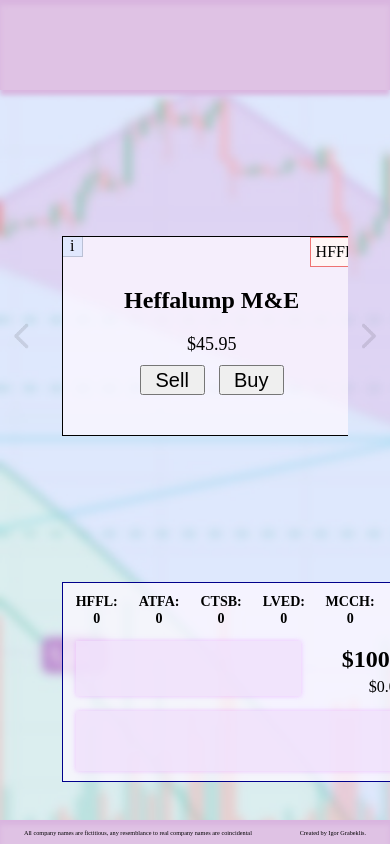
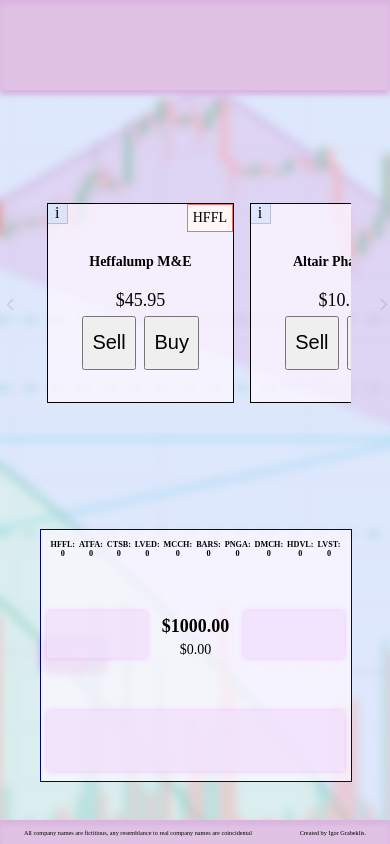
Before and after one commit to drakofm/stonks, a plain HTML site: page index.html in a window 390 px wide. Drawn offline with Linux system fonts and the light colour scheme.

Commit message:
adaptive: mobile optimization enhanced, made relative design for font sizing and box measurements with height change. Working on the same with a width change.

```diff
--- a/index.html
+++ b/index.html
@@ -3,6 +3,8 @@
 <head>
 <meta charset='utf-8'>
 <meta name="viewport" value="width=device-width, initial-scale=1.0">
+<meta content="true" name="HandheldFriendly">
+<meta content="width" name="MobileOptimized">
 <link rel="stylesheet" href="./styles.css">
 <title>Stonks</title>
 </head>
--- a/styles.css
+++ b/styles.css
@@ -237,9 +237,7 @@ footer {
   #button-scroll-left,
   #button-scroll-right {
     border: none;
-    background-size: 5vh;
-    width: 5vh;
-    height: 5vh;
+    background-size: 5vw;
     padding: 2vw;
     opacity: 0.1;
     transition: all 0.2s;
@@ -252,7 +250,7 @@ footer {
 
   #container-product-cards {
     display: flex;
-    height: 56vh;
+    height: 48vh;
     width: 80vw;
     overflow-x: scroll;
     scrollbar-width: none;
@@ -260,24 +258,54 @@ footer {
   }
 
   .product-card {
-    min-width: 300px;
-    min-height: 200px;
-    margin: 20px;
+    min-width: min(300px, 60%);
+    height: min(200px, 100%);
+    margin: 2vw;
   }
 
+  .product-card__name,
+  .product-card__ticker {
+    font-size: max(14px, 2vw);
+  }
 
+  .product-card__info-section,
+  #control-panel__balance-section__current-portfolio-price {
+    font-size: max(14px, 1.6vw);
+  }
+
+  #control-panel__balance-section__balance {
+    font-size: max(18px, 3vw);
+  }
+
+  .product-card__button {
+    margin: 5px 2px;
+    width: min(72px, 14vw);
+    height: min(72px, 14vw);
+    font-size: 20px;
+  }
 
   #control-panel {
     position: fixed;
+    left: 5vw;
+    right: 5vw;
     bottom: 5vh;
     display: flex;
     flex-direction: column;
     align-items: center;
     justify-content: space-between;
-    width: 650px;
-    height: 200px;
-    border: 1px solid darkblue;
-    background-color: rgba(252, 247, 255, 0.75);
-    margin: 20px;
+    width: 80%;
+    height: 30vh;
+  }
+
+  #control-panel__shares-set-bar {
+    display: flex;
+    gap: 1vw;
+    font-size: 1.8vw;
+  }
+
+  #control-panel__balance-section__outcome,
+  #control-panel__balance-section__income,
+  #control-panel__log {
+    font-size: 4vw;
   }
 }
```
